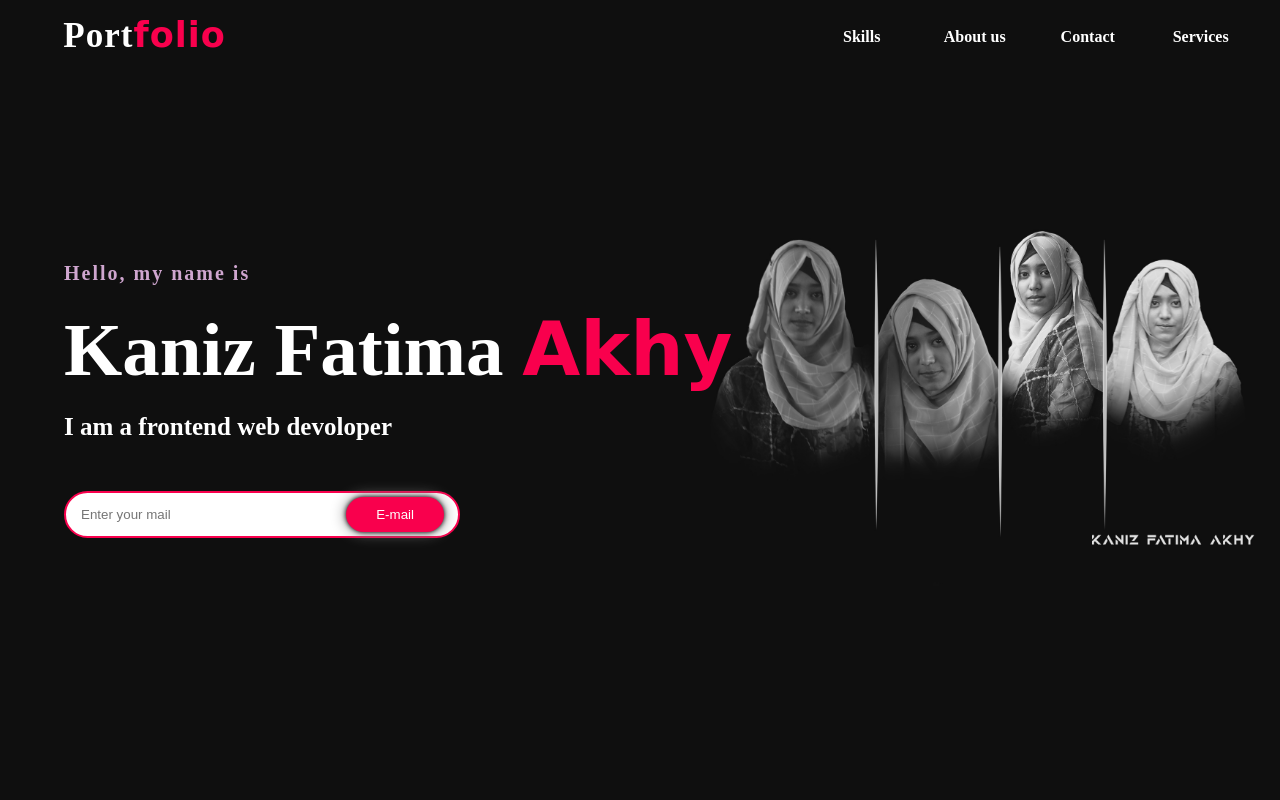
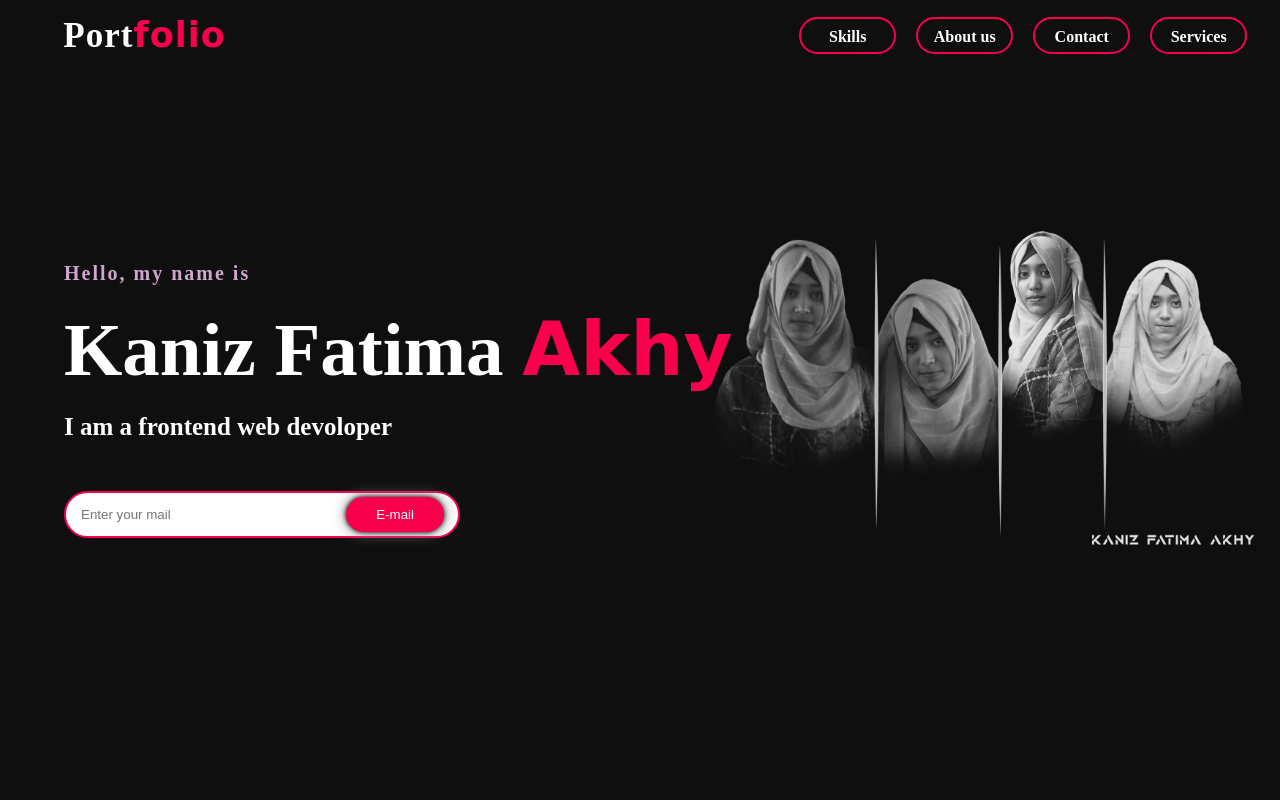
Before and after one commit to rohan513612/portfolio-sample, a plain HTML site: page index.html in a window 1280 px wide. Shown: the top 800 px of the page. Drawn offline with Linux system fonts and the light colour scheme.

Commit message:
Update portfolio.css

```diff
--- a/portfolio.css
+++ b/portfolio.css
@@ -48,6 +48,7 @@ nav {
     border-radius: 50px;
     cursor: pointer;
     background-color:transparent;
+    border: 2px solid #f9004d ;
     transition: 0.5s ease-out;
 
 
```
